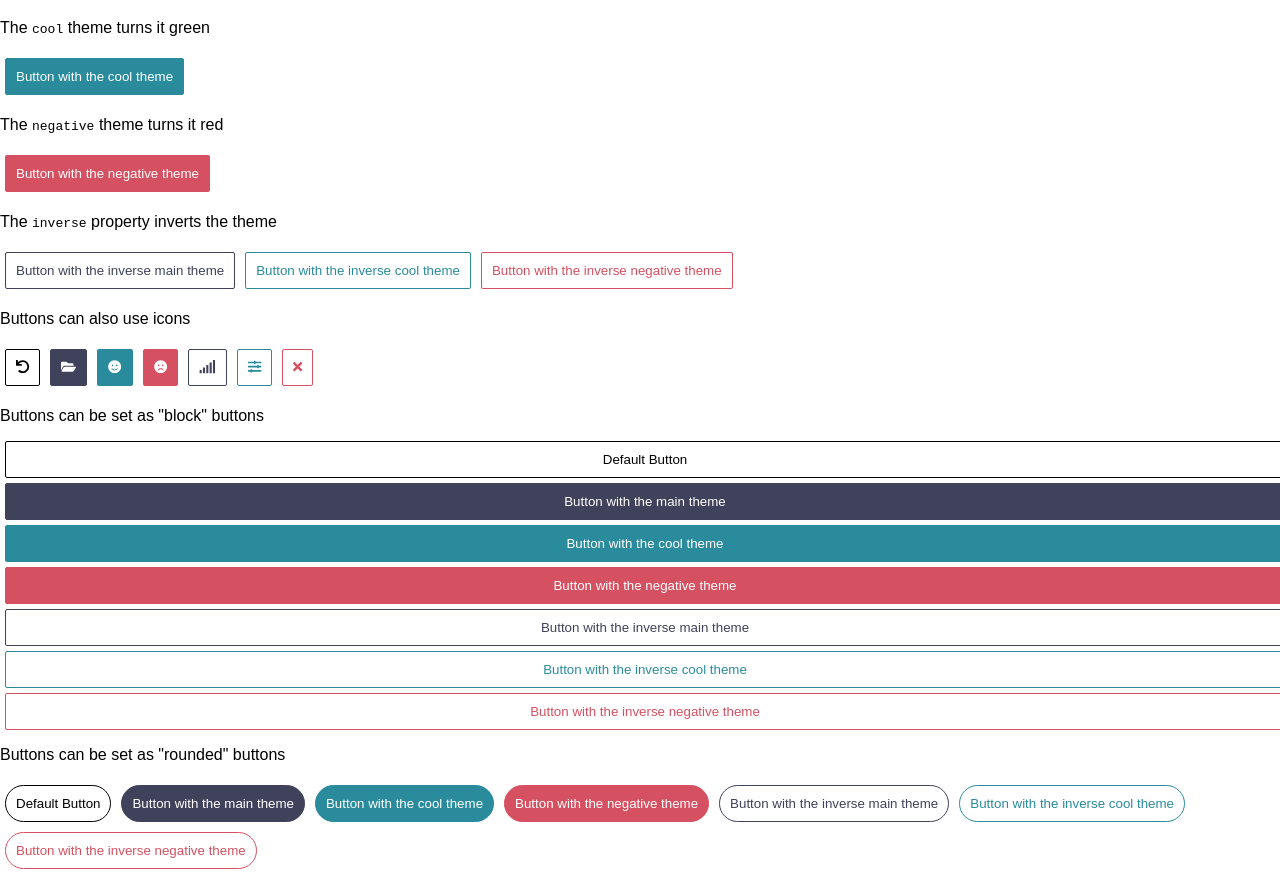
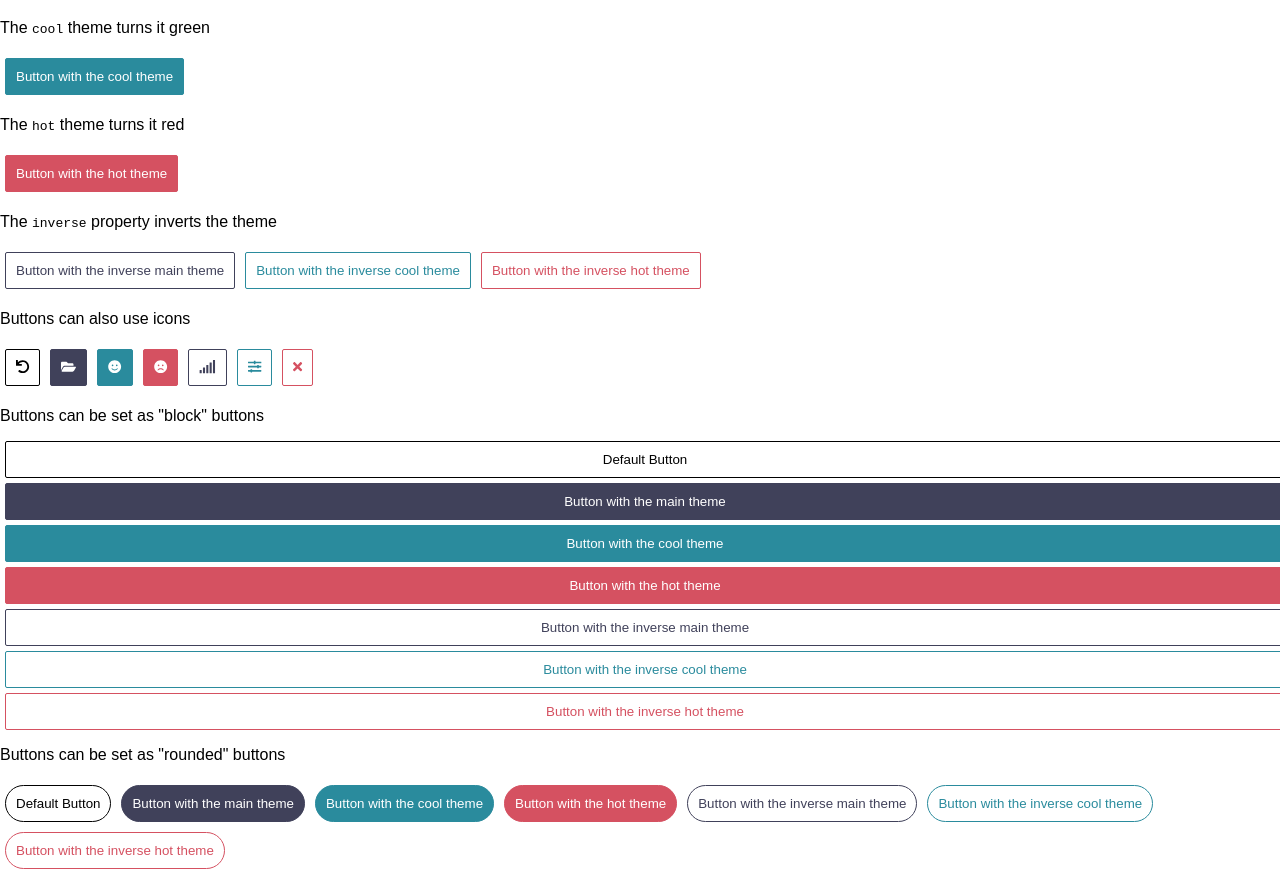
Before and after one commit to matthewbdaly/spectrum, a React app: page /buttons in a window 1280 px wide. Shown: the part 291-1165 px from the top of the page. Built offline with nearby package versions, Linux system fonts and the light colour scheme.

Commit message:
Removed negative

```diff
--- a/src/Components/Alert.scss
+++ b/src/Components/Alert.scss
@@ -33,7 +33,7 @@
         }
     }
 
-    &.negative {
+    &.hot {
         background-color: $theme-hot;
         color: $background;
         border-color: $theme-hot;
--- a/src/Components/Badge.scss
+++ b/src/Components/Badge.scss
@@ -32,7 +32,7 @@
         }
     }
 
-    &.negative {
+    &.hot {
         background-color: $theme-hot;
         color: $background;
         border-color: $theme-hot;
--- a/src/Components/Bar.scss
+++ b/src/Components/Bar.scss
@@ -40,7 +40,7 @@
         }
     }
 
-    &.negative {
+    &.hot {
         background-color: $theme-hot;
         color: $background;
         border-color: $theme-hot;
--- a/src/Components/Toggle.scss
+++ b/src/Components/Toggle.scss
@@ -53,7 +53,7 @@
 		background-color: $theme-cool;
 	}
 
-	&.negative input:checked + .slider {
+	&.hot input:checked + .slider {
 		background-color: $theme-hot;
 	}
 
--- a/src/Pages/AlertPage.js
+++ b/src/Pages/AlertPage.js
@@ -8,7 +8,7 @@ class AlertPage extends Component {
         <Alert>This is a default alert</Alert>
         <Alert theme="main">This is a main alert</Alert>
         <Alert theme="cool">This is a cool alert</Alert>
-        <Alert theme="negative">This is a negative alert</Alert>
+        <Alert theme="hot">This is a hot alert</Alert>
       </div>
     );
   }
--- a/src/Pages/BarPage.js
+++ b/src/Pages/BarPage.js
@@ -8,10 +8,10 @@ class BarPage extends Component {
         <Bar>This is a default bar</Bar>
         <Bar theme="main">This is a main bar</Bar>
         <Bar theme="cool">This is a cool bar</Bar>
-        <Bar theme="negative">This is a negative bar</Bar>
+        <Bar theme="hot">This is a hot bar</Bar>
         <Bar theme="main" inverse="true">This is an inverse main bar</Bar>
         <Bar theme="cool" inverse="true">This is an inverse cool bar</Bar>
-        <Bar theme="negative" inverse="true">This is an inverse negative bar</Bar>
+        <Bar theme="hot" inverse="true">This is an inverse hot bar</Bar>
       </div>
     );
   }
--- a/src/Pages/ButtonPage.js
+++ b/src/Pages/ButtonPage.js
@@ -11,12 +11,12 @@ class ButtonPage extends Component {
         <Button theme="main">Button with the main theme</Button>
         <p>The <code>cool</code> theme turns it green</p>
         <Button theme="cool">Button with the cool theme</Button>
-        <p>The <code>negative</code> theme turns it red</p>
-        <Button theme="negative">Button with the negative theme</Button>
+        <p>The <code>hot</code> theme turns it red</p>
+        <Button theme="hot">Button with the hot theme</Button>
         <p>The <code>inverse</code> property inverts the theme</p>
         <Button theme="main" inverse="true">Button with the inverse main theme</Button>
         <Button theme="cool" inverse="true">Button with the inverse cool theme</Button>
-        <Button theme="negative" inverse="true">Button with the inverse negative theme</Button>
+        <Button theme="hot" inverse="true">Button with the inverse hot theme</Button>
         <p>Buttons can also use icons</p>
         <Button>
           <i className="fas fa-undo"></i>
@@ -27,7 +27,7 @@ class ButtonPage extends Component {
         <Button theme="cool">
           <i className="fas fa-smile"></i>
         </Button>
-        <Button theme="negative">
+        <Button theme="hot">
           <i className="fas fa-frown"></i>
         </Button>
         <Button theme="main" inverse="true">
@@ -36,25 +36,25 @@ class ButtonPage extends Component {
         <Button theme="cool" inverse="true">
           <i className="fas fa-sliders-h"></i>
         </Button>
-        <Button theme="negative" inverse="true">
+        <Button theme="hot" inverse="true">
           <i className="fas fa-times"></i>
         </Button>
         <p>Buttons can be set as "block" buttons</p>
         <Button block="true">Default Button</Button>
         <Button block="true" theme="main">Button with the main theme</Button>
         <Button block="true" theme="cool">Button with the cool theme</Button>
-        <Button block="true" theme="negative">Button with the negative theme</Button>
+        <Button block="true" theme="hot">Button with the hot theme</Button>
         <Button block="true" theme="main" inverse="true">Button with the inverse main theme</Button>
         <Button block="true" theme="cool" inverse="true">Button with the inverse cool theme</Button>
-        <Button block="true" theme="negative" inverse="true">Button with the inverse negative theme</Button>
+        <Button block="true" theme="hot" inverse="true">Button with the inverse hot theme</Button>
         <p>Buttons can be set as "rounded" buttons</p>
         <Button rounded="true">Default Button</Button>
         <Button rounded="true" theme="main">Button with the main theme</Button>
         <Button rounded="true" theme="cool">Button with the cool theme</Button>
-        <Button rounded="true" theme="negative">Button with the negative theme</Button>
+        <Button rounded="true" theme="hot">Button with the hot theme</Button>
         <Button rounded="true" theme="main" inverse="true">Button with the inverse main theme</Button>
         <Button rounded="true" theme="cool" inverse="true">Button with the inverse cool theme</Button>
-        <Button rounded="true" theme="negative" inverse="true">Button with the inverse negative theme</Button>
+        <Button rounded="true" theme="hot" inverse="true">Button with the inverse hot theme</Button>
       </div>
     );
   }
--- a/src/Pages/DemoPage.js
+++ b/src/Pages/DemoPage.js
@@ -26,12 +26,12 @@ class DemoPage extends Component {
           <ListViewItem>Lullabies to Paralyze</ListViewItem>
         </ListView>
         <Button block="true" theme="cool" inverse="true">I like this</Button>
-        <Button block="true" theme="negative" inverse="true">I don't like this</Button>
+        <Button block="true" theme="hot" inverse="true">I don't like this</Button>
         <TextInput>Your comment</TextInput>
 				<Toggle theme="" checked={true} />
 				<Toggle theme="main" checked={true} />
 				<Toggle theme="cool" checked={true} />
-				<Toggle theme="negative" checked={true} />
+				<Toggle theme="hot" checked={true} />
         <TabBar>
           <TabBarItem active="true">
             <i className="fas fa-home"></i>
--- a/src/Pages/ListViewPage.js
+++ b/src/Pages/ListViewPage.js
@@ -23,7 +23,7 @@ class ListViewPage extends Component {
             <Badge theme="cool">5</Badge>
           </ListViewItem>
           <ListViewItem>
-            <Badge theme="negative">5</Badge>
+            <Badge theme="hot">5</Badge>
           </ListViewItem>
           <ListViewItem>
             <Badge theme="main" inverse="true">5</Badge>
@@ -32,7 +32,7 @@ class ListViewPage extends Component {
             <Badge theme="cool" inverse="true">5</Badge>
           </ListViewItem>
           <ListViewItem>
-            <Badge theme="negative" inverse="true">5</Badge>
+            <Badge theme="hot" inverse="true">5</Badge>
           </ListViewItem>
         </ListView>
       </div>
--- a/src/_themes.scss
+++ b/src/_themes.scss
@@ -40,7 +40,7 @@
     }
 }
 
-.negative {
+.hot {
     background-color: $theme-hot;
     color: $background;
     border-color: $theme-hot;
```
